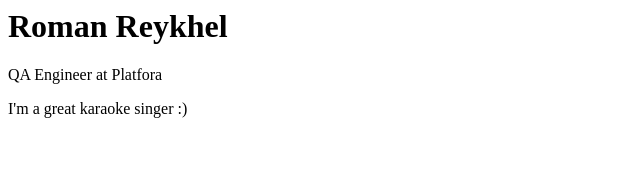
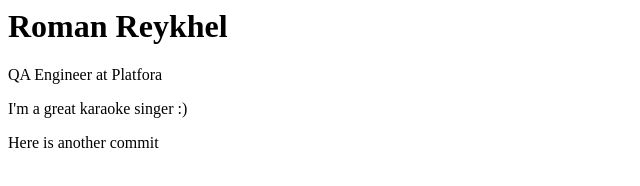
Before and after one commit to rodogg85/fewd, a plain HTML site: page index.html in a window 1280 px wide. Shown: the whole page, without its empty margins (0-640 px from the left). Drawn offline with Linux system fonts and the light colour scheme.

Commit message:
second commit

```diff
--- a/index.html
+++ b/index.html
@@ -3,3 +3,5 @@
 <p>QA Engineer at Platfora</p>
 
 <p>I'm a great karaoke singer :)</p>
+
+Here is another commit
```
